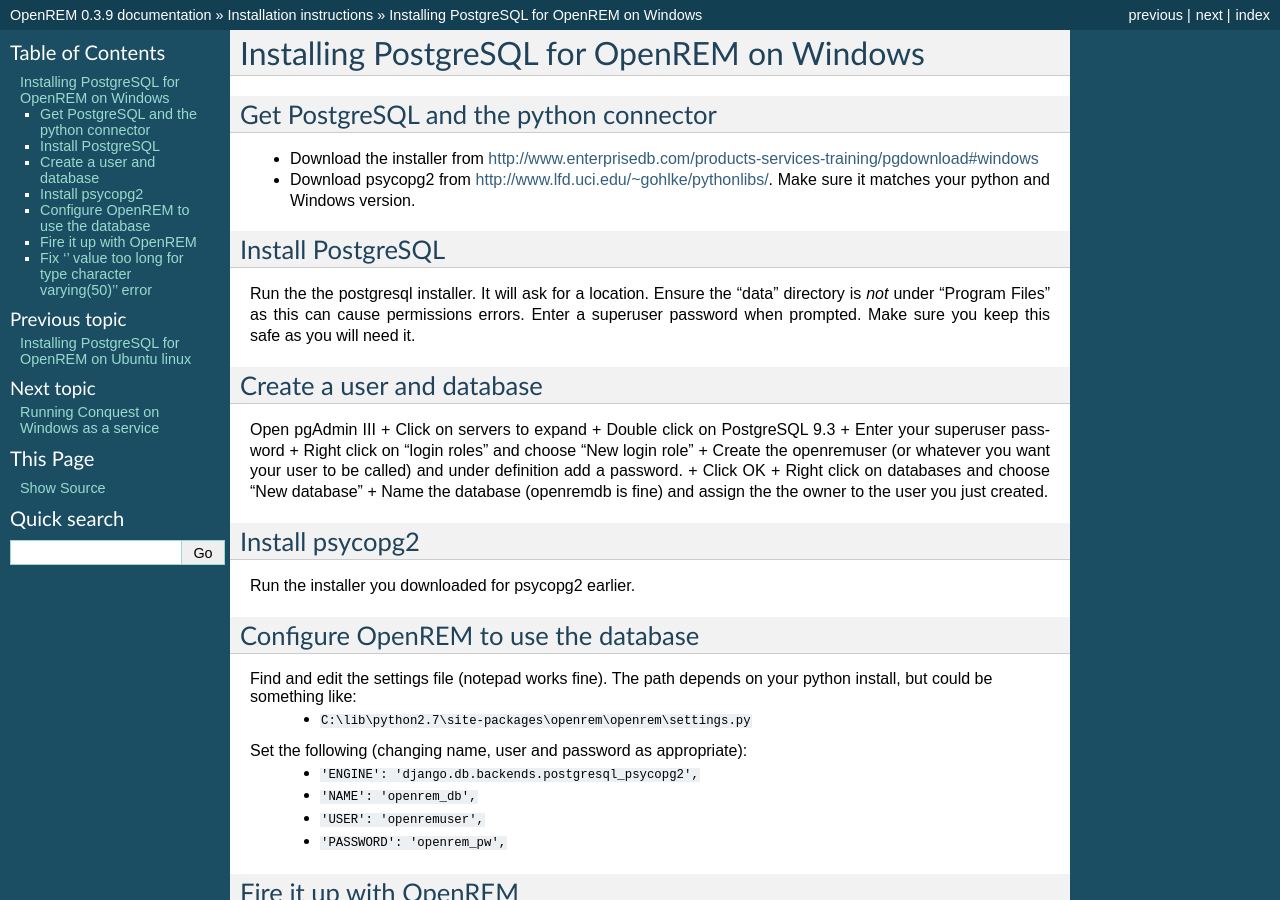
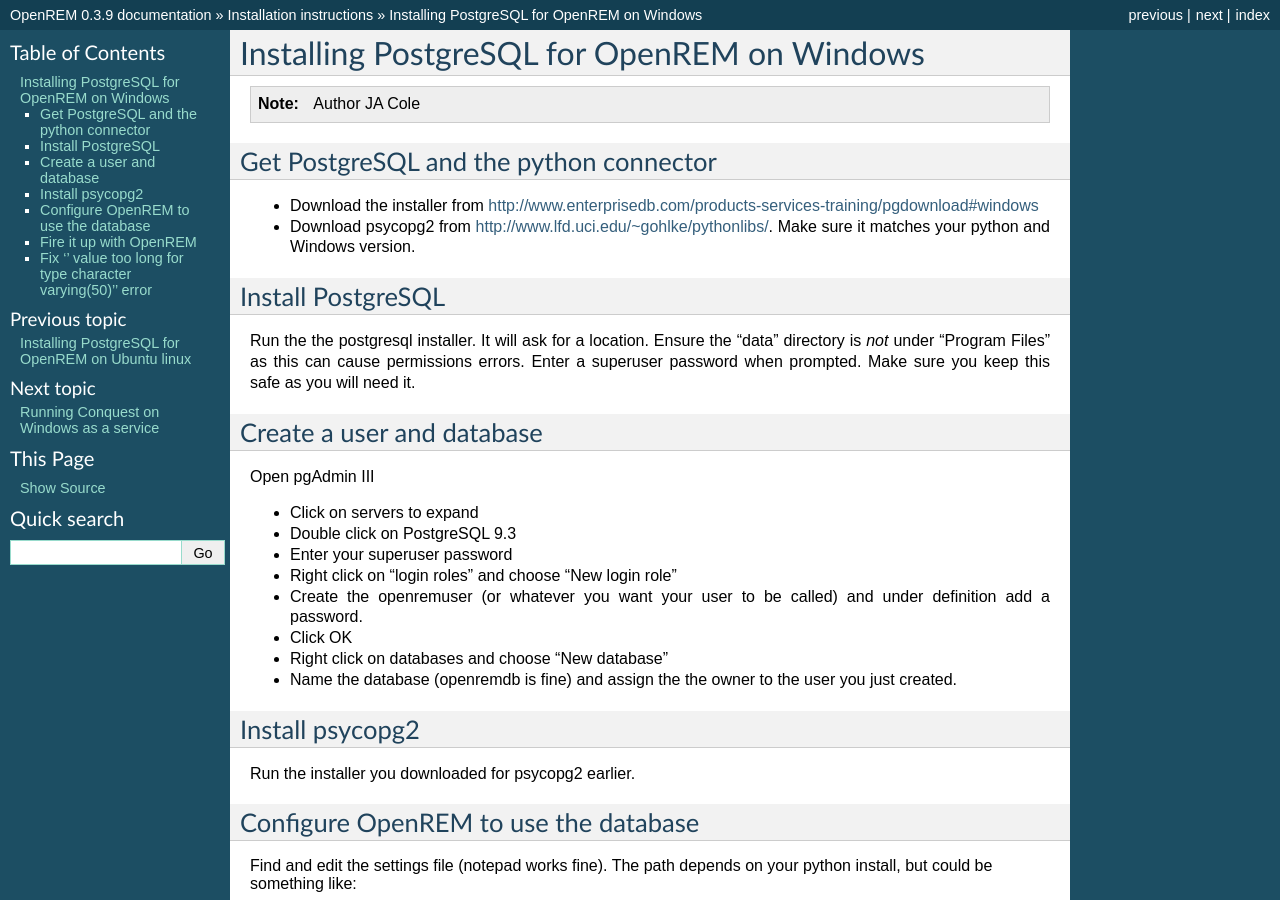
Before and after one commit to ckswilliams/modOpenREM, a Sphinx documentation site: the page built from docs/postgresql_windows.rst, in a window 1280 px wide and 900 px high. Built offline with Sphinx 7.4.7, drawn with Linux system fonts in a browser that asks for light colours.

Commit message:
Added author attribution, added new line to make bullet points work. Refs #54.

```diff
--- a/docs/postgresql_windows.rst
+++ b/docs/postgresql_windows.rst
@@ -1,5 +1,7 @@
 Installing PostgreSQL for OpenREM on Windows
 *************************************************
+
+..  Note:: Author JA Cole
 
 Get PostgreSQL and the python connector
 ===========================================
@@ -17,6 +19,7 @@
 ==============================
 
 Open pgAdmin III
+
 + Click on servers to expand
 + Double click on PostgreSQL 9.3
 + Enter your superuser password
```
